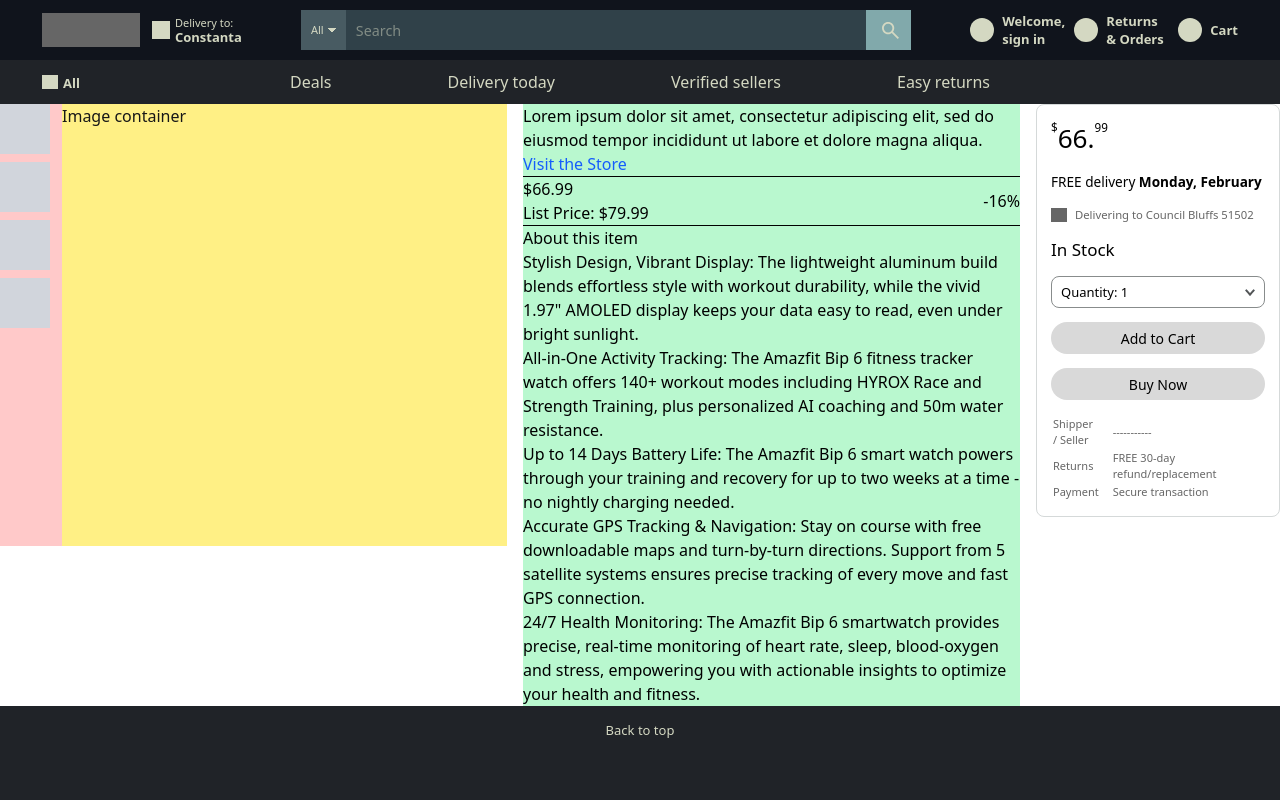
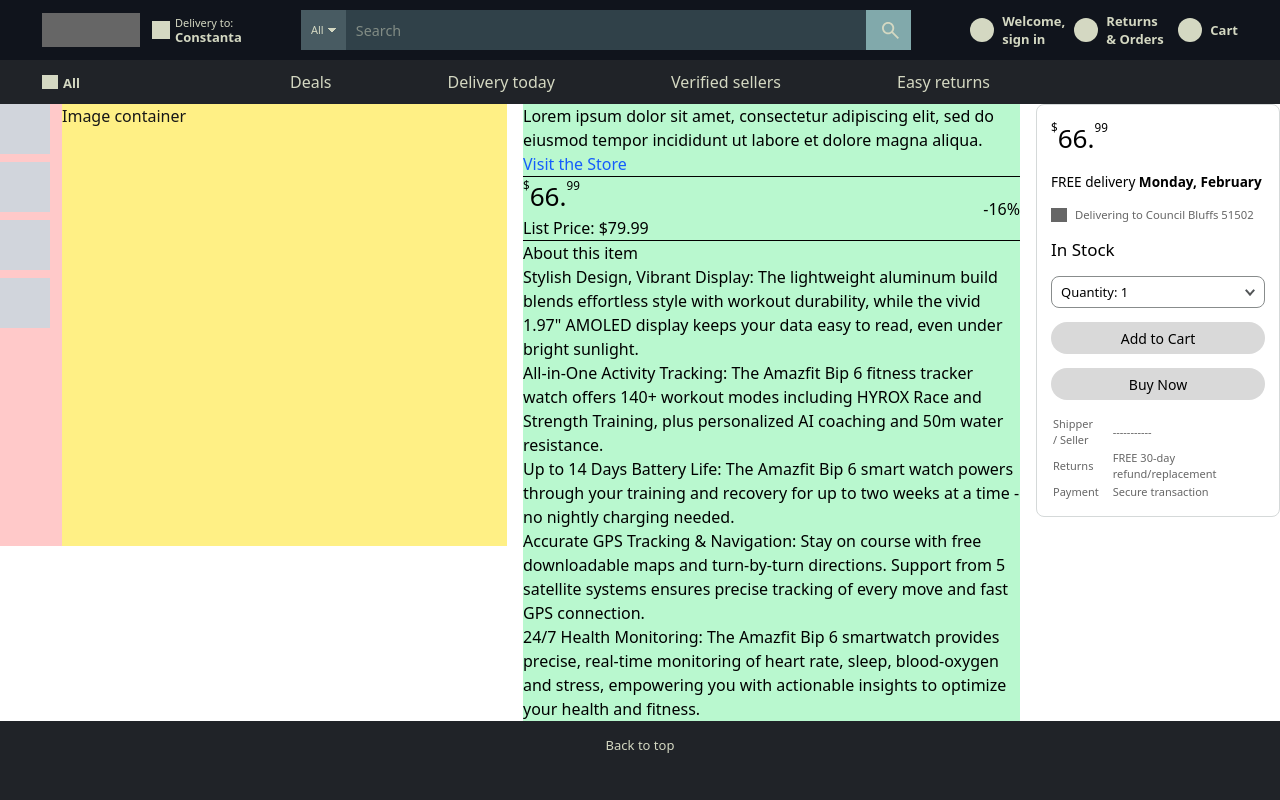
Before and after one commit to dimvxs/amazon_clone, a Next.js app in the folder frontend/: page /product in a window 1280 px wide. Shown: the top 800 px of the page. Built offline with nearby package versions, Linux system fonts and the light colour scheme.

Commit message:
add product price component

```diff
--- a/frontend/components/ProductActions.tsx
+++ b/frontend/components/ProductActions.tsx
@@ -1,6 +1,7 @@
 import ProductQuantitySelector from "./ProductQuantitySelector";
 import ProductActionButton from "./ProductActionButton";
 import ProductInfoTable from "./ProductInfoTable";
+import ProductPrice from "./ProductPrice";
 
 interface ProductActionsProps {
   maxQuantity?: number;
@@ -8,15 +9,12 @@
 
 export default function ProductActions({ maxQuantity }: ProductActionsProps) {
   return (
-    <section className="w-full layout-product-xs:w-[244px] block layout-product-xs:hidden layout-product-lg:block shrink-0
-    bg-surface-card px-[14px] py-[14px] text-default rounded-lg border-card">
+    <section
+      className="w-full layout-product-xs:w-[244px] block layout-product-xs:hidden layout-product-lg:block shrink-0
+    bg-surface-card px-[14px] py-[14px] text-default rounded-lg border-card"
+    >
       <div className="flex flex-col gap-[14px]">
-        <div className="flex items-start">
-          <span className="text-[11.7px] ">$</span>
-          <span className="text-[26.1px] ">66.</span>
-          <span className="text-[11.7px]">99</span>
-        </div>
-
+        <ProductPrice />
         <p className="text-[13.6px] leading-[20px]">
           FREE delivery <span className="font-bold">Monday, February</span>
         </p>
--- a/frontend/components/ProductInfo.tsx
+++ b/frontend/components/ProductInfo.tsx
@@ -2,6 +2,7 @@
 
 import Link from "next/link";
 import AboutItem from "./AboutItem";
+import ProductPrice from "./ProductPrice";
 
 export default function ProductInfo() {
   return (
@@ -17,7 +18,7 @@
 
       <div className="flex justify-between items-center">
         <span className="text-black flex flex-col ">
-          <span>$66.99</span>
+          <ProductPrice/>
           <span>List Price: $79.99</span>
         </span>
         <span className="text-black flex flex-col items-center">-16%</span>
--- /dev/null
+++ b/frontend/components/ProductPrice.tsx
@@ -0,0 +1,15 @@
+"use client";
+
+import React from "react";
+
+const ProductPrice: React.FC = () => {
+  return (
+    <div className="flex items-start">
+      <span className="text-[11.7px]">$</span>
+      <span className="text-[26.1px]">66.</span>
+      <span className="text-[11.7px]">99</span>
+    </div>
+  );
+};
+
+export default ProductPrice;
```
